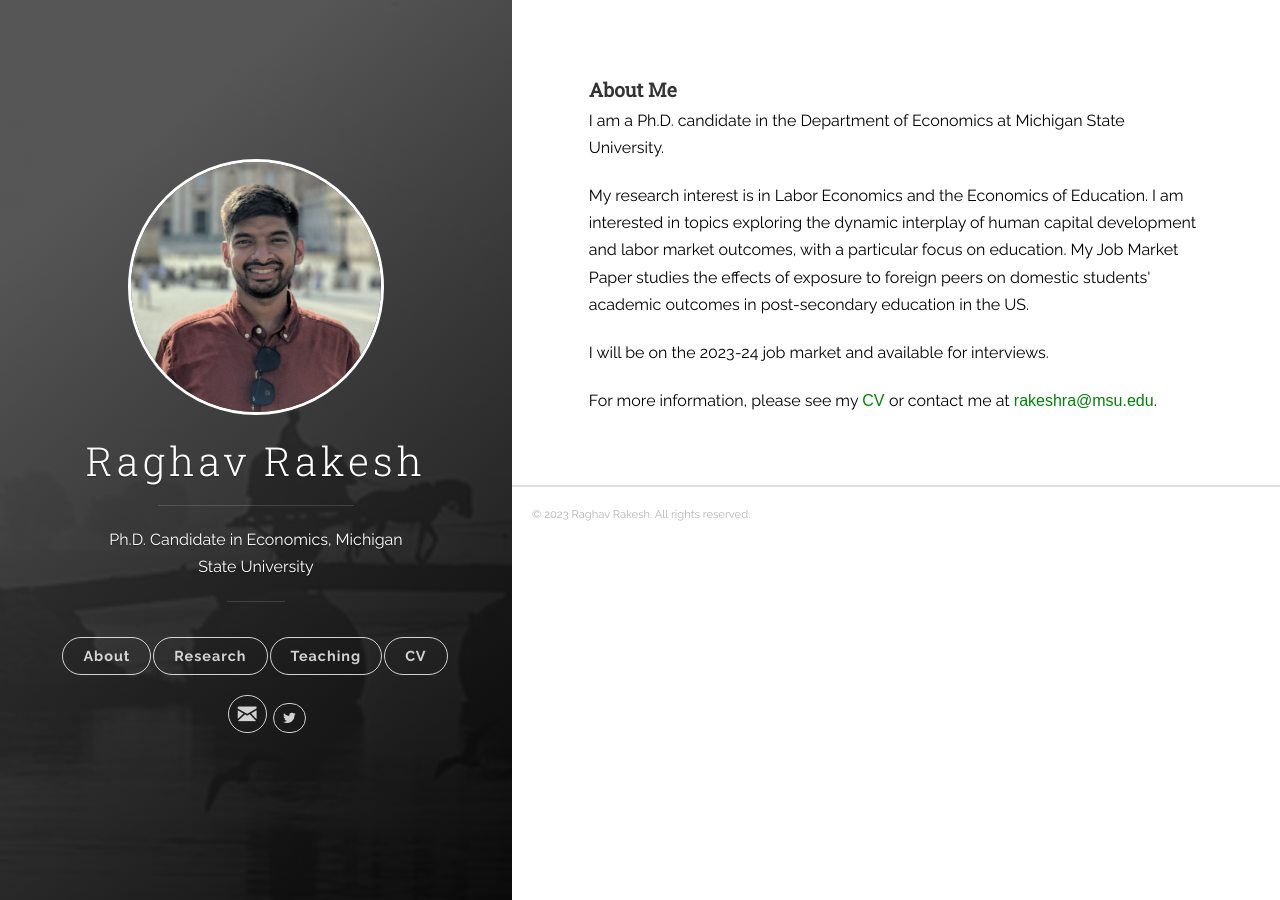
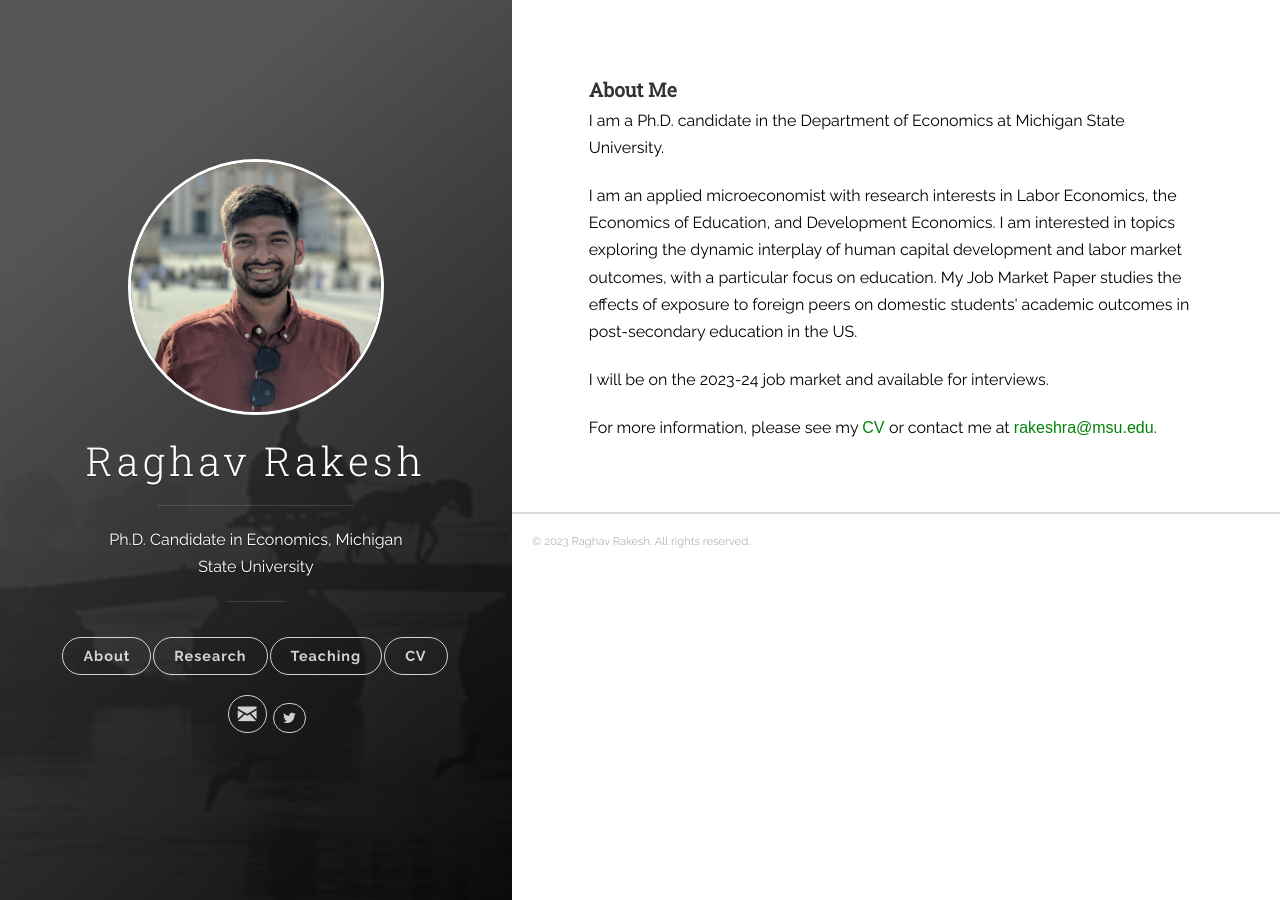
Before and after one commit to raghavrakesh/raghavrakesh.github.io, a Jekyll site: the page built from _posts/2018-06-14-about.markdown, in a window 1280 px wide. Built offline with Jekyll 4.4.1, drawn with Linux system fonts in a browser that asks for light colours.

Commit message:
Update 2018-06-14-about.markdown

```diff
--- a/_posts/2018-06-14-about.markdown
+++ b/_posts/2018-06-14-about.markdown
@@ -9,7 +9,7 @@ tags: [jekyll]
 
 <p><font color="#000000">I am a Ph.D. candidate in the Department of Economics at Michigan State University. </font></p>
 
-<p><font color="#000000">My research interest is in Labor Economics and the Economics of Education. I am interested in topics exploring the dynamic interplay of human capital development and labor market outcomes, with a particular focus on education. My Job Market Paper studies the effects of exposure to foreign peers on domestic students' academic outcomes in post-secondary education in the US.</font></p>
+<p><font color="#000000">I am an applied microeconomist with research interests in Labor Economics, the Economics of Education, and Development Economics. I am interested in topics exploring the dynamic interplay of human capital development and labor market outcomes, with a particular focus on education. My Job Market Paper studies the effects of exposure to foreign peers on domestic students' academic outcomes in post-secondary education in the US.</font></p>
 
 <p><font color="#000000">I will be on the 2023-24 job market and available for interviews.</font></p>
 
```
